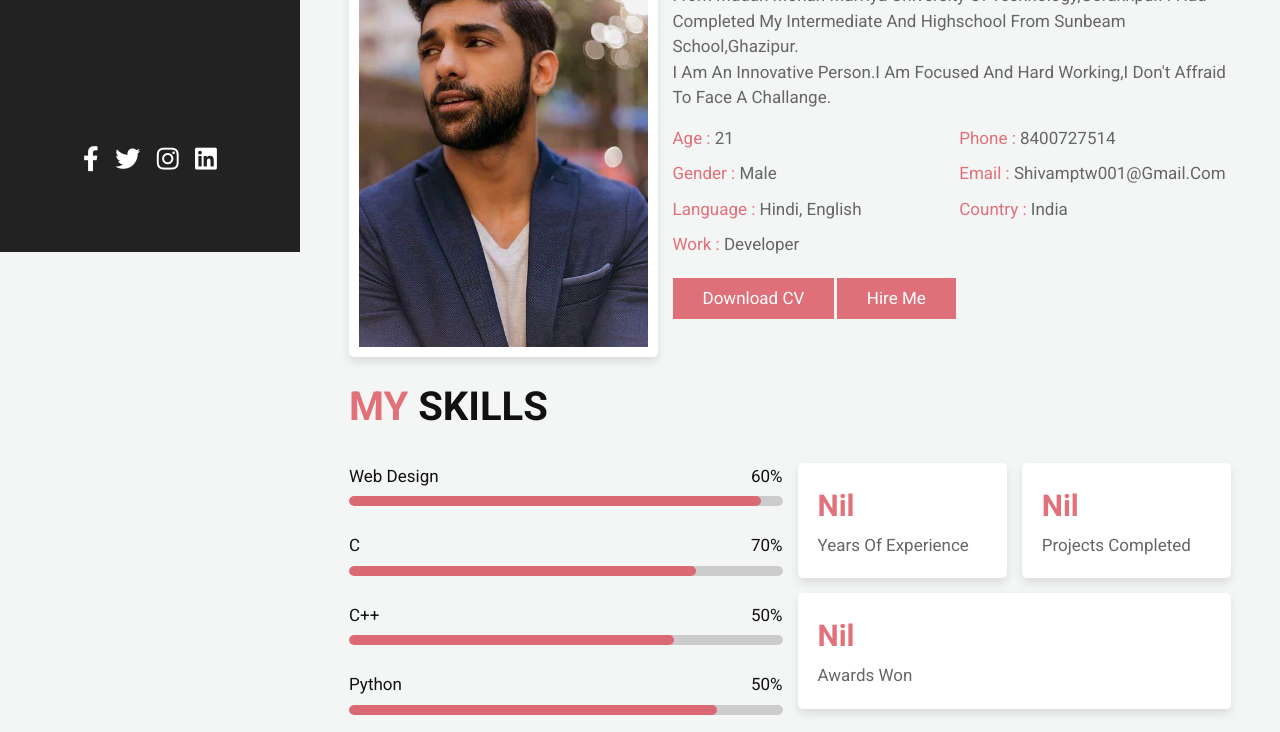
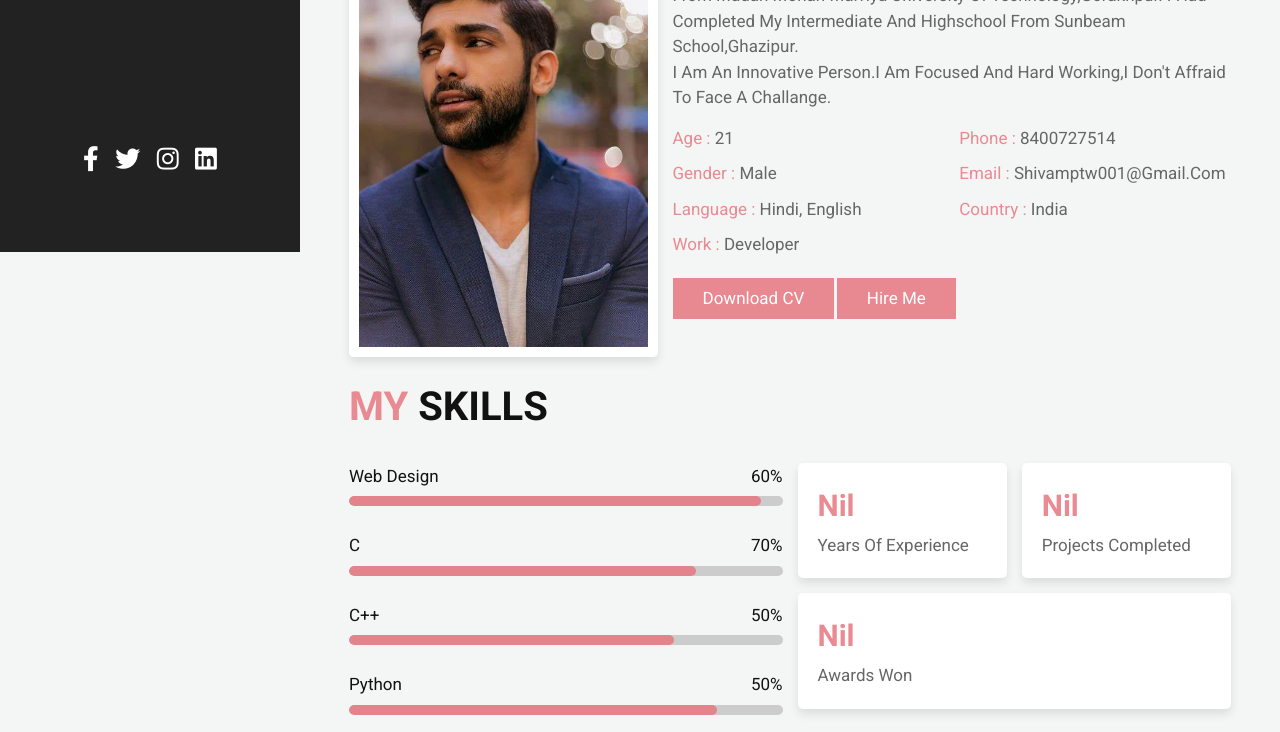
Before and after one commit to shivampatwa01/portfolio, a plain HTML site: page index.html in a window 1280 px wide. Shown: the part 548-1280 px from the top of the page. Drawn offline with Linux system fonts and the light colour scheme.

Commit message:
first commit

```diff
--- a/style.css
+++ b/style.css
@@ -1,7 +1,7 @@
 @import url('https://fonts.googleapis.com/css2?family=Roboto:wght@100;300;400;500;700&display=swap');
 
 :root{
-    --main-color:#dd5b66dd;
+    --main-color:#e77982dd;
 }
 
 *{
```
